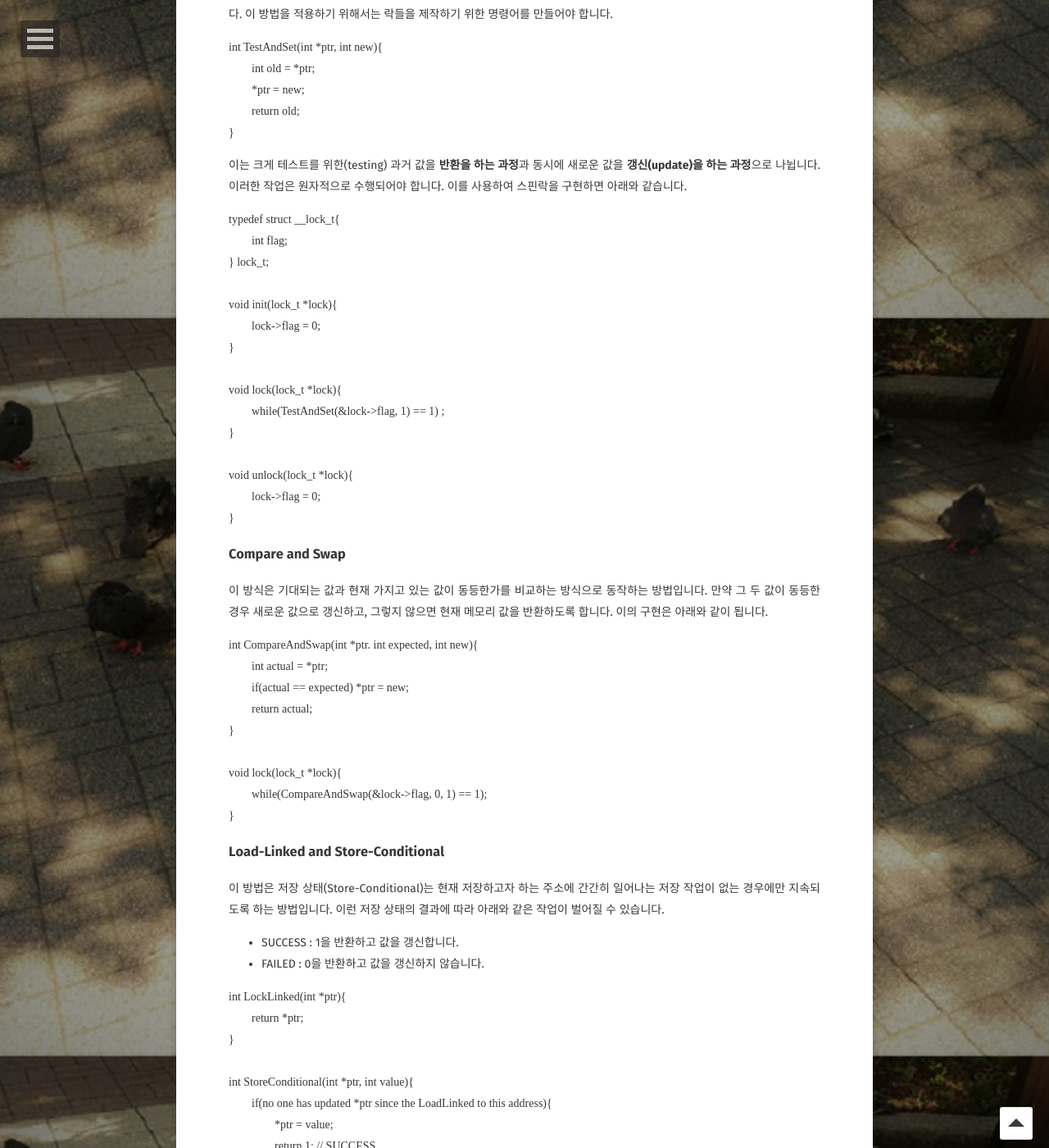
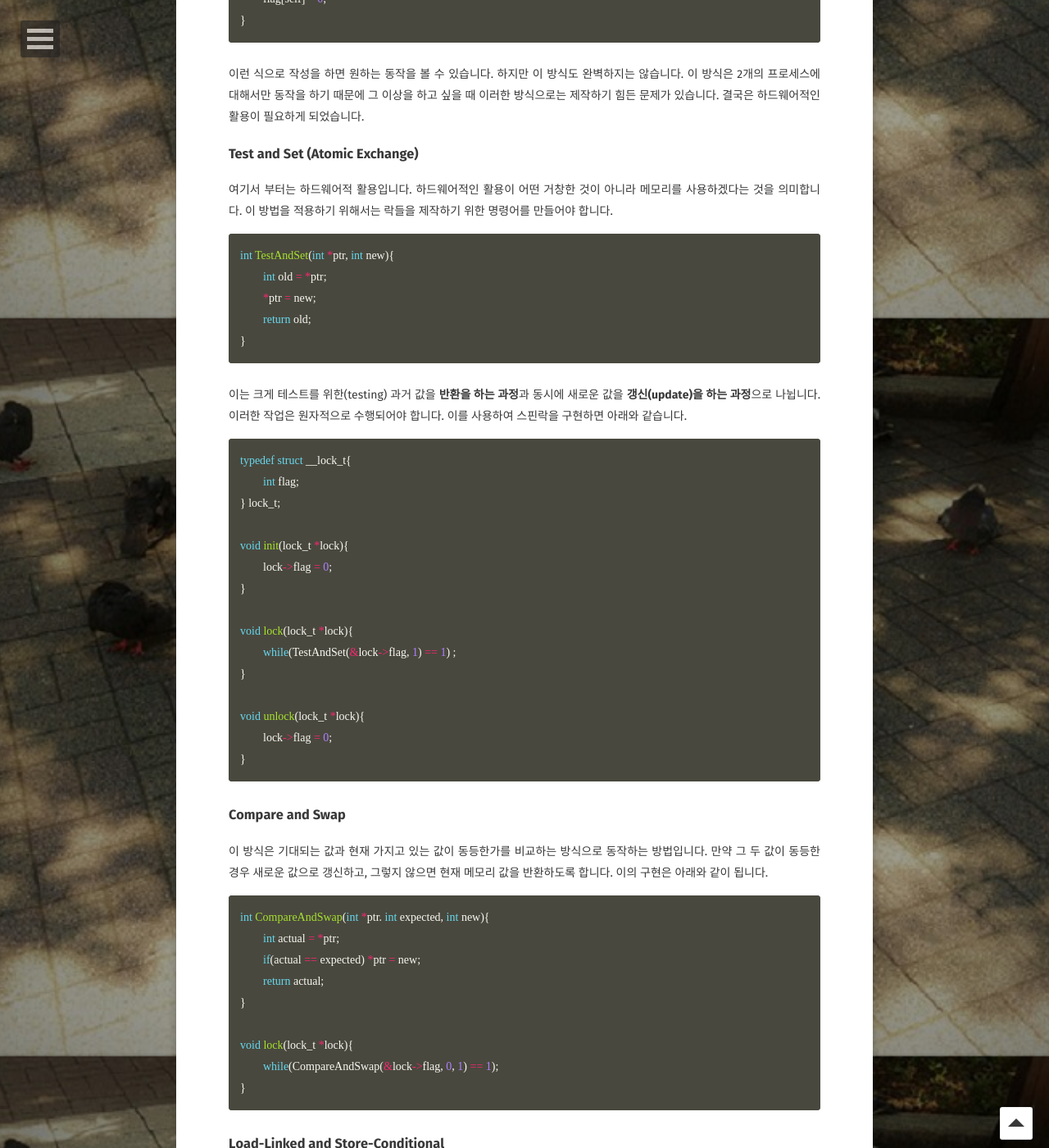
Before and after one commit to BlaCkinkGJ/blackinkgj.github.io, a Jekyll site: the page built from _posts/2018-OS/2018-05-31-Locks.md, in a window 1280 px wide and 1400 px high, scrolled down 5912 px. Shown: the whole window at 82% size. Built offline with Jekyll 4.4.1, drawn with Linux system fonts in a browser that asks for light colours; some web fonts are replaced; comment, search, counter and statistics services are not loaded; some of the changed text lies outside the part shown.

Commit message:
code highlighting 해결

````diff
--- a/_posts/2018-OS/2018-05-31-Locks.md
+++ b/_posts/2018-OS/2018-05-31-Locks.md
@@ -32,7 +32,7 @@ comments: true
 ### 락의 제작
 이전의 내용을 바탕으로 임계 구역을 `balance = balance + 1`이라고 가정한 후 구현을 하면 아래와 같이 만들 수 있습니다.
 
-```C
+```c
 lock_t mutex;
 ...
 lock(&mutex);
@@ -65,7 +65,7 @@ unlock(&mutex);
 
 예제 코드로 구현을 하면 아래와 같이 됩니다.
 
-```C
+```c
 int withdraw(account, ammount){
 	lock(lock);
 	// ----- CRITICAL SECTION ----- //
@@ -103,7 +103,7 @@ int withdraw(account, ammount){
 
 ### Controlling Interrupts
 이 방법은 임계 구역에서 인터럽트를 불능 사태로 만들어 제어하는 방법입니다. 상호 배제라는 개념이 등장할 때쯔음에 나온 오래된 개념입니다. 그래서 고려되는 프로세서도 **단일 프로세서(single-processor)**를 기준으로 합니다. 이는 일정 블럭(blocks)에 대해 문맥 교환(context switch)을 하는 외부 이벤트의 인터럽트를 불가능하게 만들어버립니다. 이를 통해 코드의 임계 구역에서는 인터럽트가 일어나지 않게 되면서 락을 구현할 수 있습니다. 그리고 이 방법은 락과 관련된 상태 저장과 관련된 것이 없습니다. 이런 방식은 아래와 같은 방법으로 구현이 가능합니다.
-```C
+```c
 void lock(){
 	DisableInterrupts();
 }
@@ -121,7 +121,7 @@ void unlock(){
 |  | 현대의 CPU에서는 느리게 실행된다. |
 
 그래서 이런 문제를 풀기 위해 플래그(flag)를 통해 락을 거는 방법을 생각을 해내었습니다.
-```C
+```c
 typedef struct __lock_t { int flag; } lock_t;
 
 void init(lock_t *mutex){
@@ -156,7 +156,7 @@ void unlock(lock_t *mutex){
 ### Software-only Algorithm
 
 하드웨어적인 구현에 들어가기 앞서 종래의 구현 방법[^1]을 좀 더 알아보도록 하겠습니다. 인터럽트의 단점을 보완하기 위해서 소프트웨어로 해결하는 방법이 나오게 되었습니다. 여기서 스핀락(spinlock)[^2] 을 사용하는 방식을 적용하였습니다. 이를 테면, 아래와 같은 코드를 작성할 수 있었습니다.
-```C
+```c
 int flag[2];
 
 void init(){
@@ -191,7 +191,7 @@ void unlock(){
 ### Peterson's Algorithm
 
 이 방법은 기존의 코드와 유사하지만 현재 어느 코드가 작업 중 인지를 점검하는 추가적인 변수를 넣어서 해결하는 방법입니다.
-```C
+```c
 int flag[2];
 int turn;
 
@@ -216,7 +216,7 @@ void unlock(){
 ### Test and Set (Atomic Exchange)
 
 여기서 부터는 하드웨어적 활용입니다. 하드웨어적인 활용이 어떤 거창한 것이 아니라 메모리를 사용하겠다는 것을 의미합니다. 이 방법을 적용하기 위해서는 락들을 제작하기 위한 명령어를 만들어야 합니다.
-```C
+```c
 int TestAndSet(int *ptr, int new){
 	int old = *ptr;
 	*ptr = new;
@@ -224,7 +224,7 @@ int TestAndSet(int *ptr, int new){
 }
 ```
 이는 크게 테스트를 위한(testing) 과거 값을 **반환을 하는 과정**과 동시에 새로운 값을 **갱신(update)을 하는 과정**으로 나뉩니다. 이러한 작업은 원자적으로 수행되어야 합니다. 이를 사용하여 스핀락을 구현하면 아래와 같습니다.
-```C
+```c
 typedef struct __lock_t{
 	int flag;
 } lock_t;
@@ -245,7 +245,7 @@ void unlock(lock_t *lock){
 ### Compare and Swap
 
 이 방식은 기대되는 값과 현재 가지고 있는 값이 동등한가를 비교하는 방식으로 동작하는 방법입니다. 만약 그 두 값이 동등한 경우 새로운 값으로 갱신하고, 그렇지 않으면 현재 메모리 값을 반환하도록 합니다. 이의 구현은 아래와 같이 됩니다.
-```C
+```c
 int CompareAndSwap(int *ptr. int expected, int new){
 	int actual = *ptr;
 	if(actual == expected) *ptr = new;
@@ -263,7 +263,7 @@ void lock(lock_t *lock){
 - SUCCESS : 1을 반환하고 값을 갱신합니다.
 - FAILED  : 0을 반환하고 값을 갱신하지 않습니다.
 
-```C
+```c
 int LockLinked(int *ptr){
 	return *ptr;
 }
@@ -292,7 +292,7 @@ void unclok(lock_t *lock){
 ```
 하지만 위의 `lock`을 좀 더 압축을 하면 아래와 같은 방식으로 만들 수 있습니다.
 
-```C
+```c
 void lock(lock_t *lock){
 	while(LoadLinked(&lock->flag) || !StoredConditional(&lock->flag, 1)) ;
 }
@@ -302,7 +302,7 @@ void lock(lock_t *lock){
 
 이 방식은 특정 주소의 값을 반환을 하면서 자동적으로 값을 1씩 증가 시켜주는 것입니다.
 
-```C
+```c
 int FetchAndAdd(int *ptr){
     int old = *ptr;
     *ptr = old + 1;
@@ -314,7 +314,7 @@ int FetchAndAdd(int *ptr){
 
 이 방식은 <u>fetch and add</u>로 만들어진 방식으로 먼저 본인의 턴이 올 때까지 기다리다가 티켓을 받은 후, 작업을 하는 방식으로 이 방식을 사용하게 되면 모든 쓰레드가 동작을 하게 하는 것을 보장할 수 있습니다. 즉, 이는 다시 말하면 앞에서 락의 요구 사항 중 하나인 공평성(fairness)을 보장하는 방식이 됩니다. 이러한 방식은 아래와 같이 구현이 될 수 있습니다.
 
-```C
+```c
 typedef struct __lock_t{
     int ticket;
     int turn;
@@ -346,7 +346,7 @@ void unlock(lock_t *lock){
 - OS의 시스템 호출(system call) 명령이 호출자로 하여금 동작(running) 상태에서 대기(ready) 상태로 전이하게 됩니다.
 - 문맥 교환에 드는 비용이 있으며, 기아(starvation)가 여전히 발생하는 문제가 있습니다.
 
-```C
+```c
 void init(){
     flag = 0;
 }
@@ -368,7 +368,7 @@ void unlock(){
 - `unpark (threadID)`
     - **threadID**에 해당하는 특정 쓰레드를 깨우도록 합니다.
 
-```C
+```c
 typedef struct __lock_t{
     int flag, guard;
     queue_t *q;
@@ -419,7 +419,7 @@ void unlock(lock_t *m){
 
 아래의 내용은 nptl library의 lowlevellock.h[^3]에서 발췌하고 약간의 이해를 돕기 쉽게 수정한 내용으로 각 역할에 대한 내용은 코드의 주석을 참고하시면 됩니다.
 
-```C
+```c
 /*
  * mutex의 비트열에 대한 의미
  *
````
Also changed, not shown: _posts/2018-OS/2018-05-30-Threads.md (+4 -4 lines), _posts/2018-OS/2018-06-10-Cond.md (+11 -11 lines), _posts/2018-OS/2018-06-14-Semaphore.md (+6 -6 lines).
